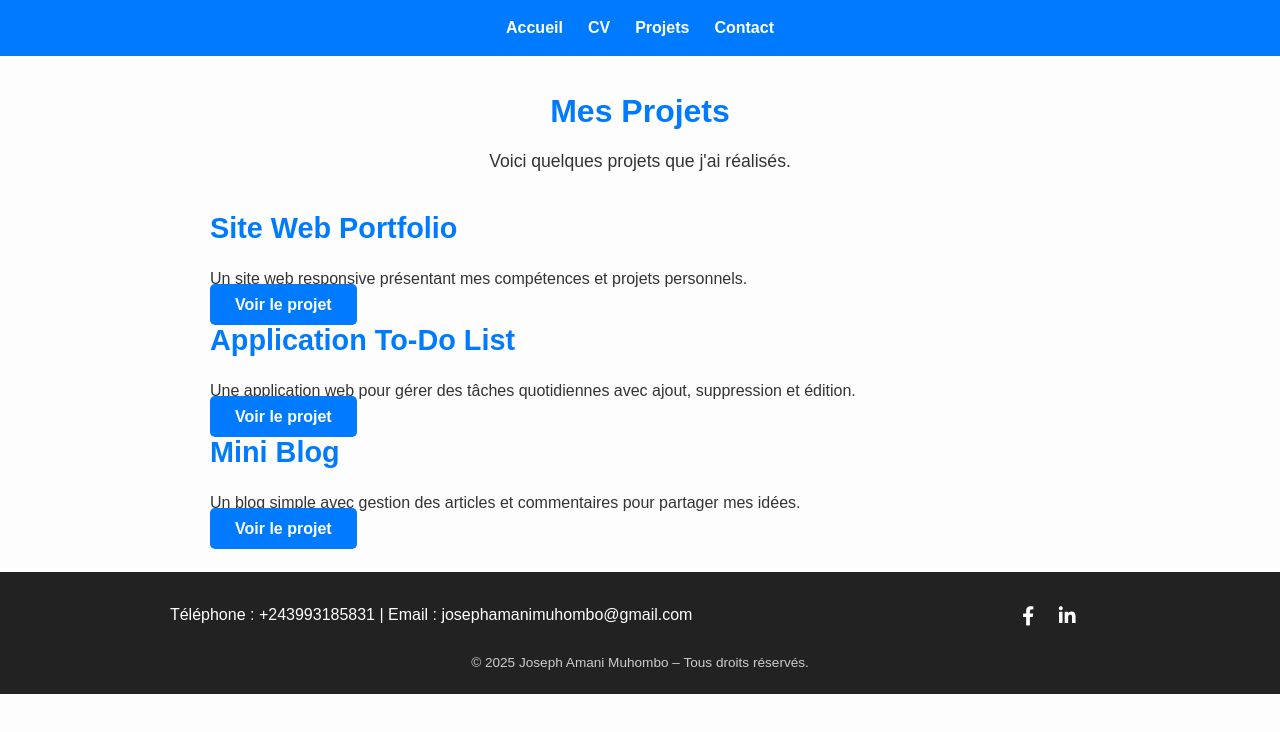
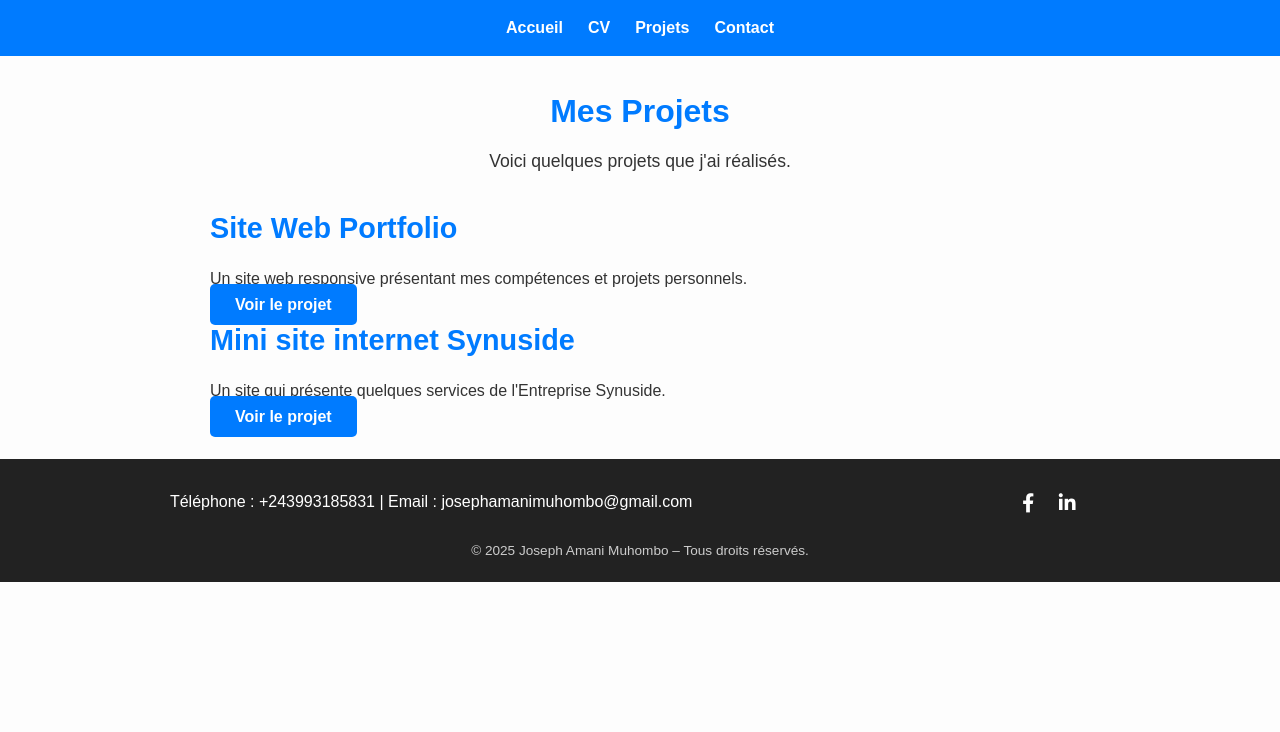
Before and after one commit to josephamanimuhombo/Mon-portfolio, a plain HTML site: page projet.html in a window 1280 px wide. Drawn offline with Linux system fonts and the light colour scheme.

Commit message:
Ajout des derniers reglages

```diff
--- a/projet.html
+++ b/projet.html
@@ -30,19 +30,13 @@
     <div class="projet-item">
         <h2>Site Web Portfolio</h2>
         <p>Un site web responsive présentant mes compétences et projets personnels.</p>
-            <a href="#" class="btn">Voir le projet</a>
+        <a href="https://josephamanimuhombo.github.io/Mon-portfolio/" class="btn" target="_blank">Voir le projet</a>
     </div>
 
     <div class="projet-item">
-            <h2>Application To-Do List</h2>
-            <p>Une application web pour gérer des tâches quotidiennes avec ajout, suppression et édition.</p>
-            <a href="#" class="btn">Voir le projet</a>
-        </div>
-
-        <div class="projet-item">
-            <h2>Mini Blog</h2>
-            <p>Un blog simple avec gestion des articles et commentaires pour partager mes idées.</p>
-            <a href="#" class="btn">Voir le projet</a>
+        <h2>Mini site internet Synuside</h2>
+        <p>Un site qui présente quelques services de l'Entreprise Synuside.</p>
+        <a href="https://josephamanimuhombo.github.io/Projet-suniside/" class="btn" target="_blank">Voir le projet</a>
     </div>
 </section>
 
```
Also changed, not shown: 1 other file. Lines whose indentation alone changed are shown as unchanged.
